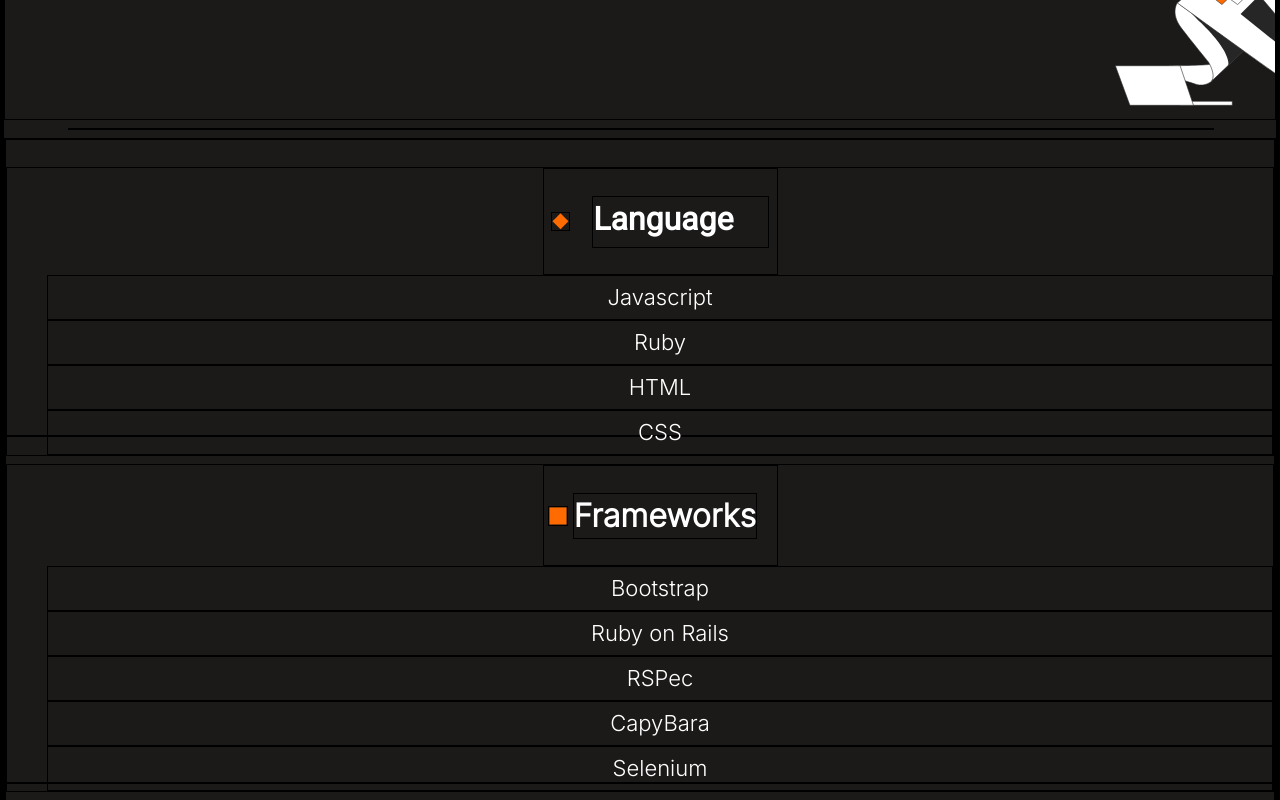
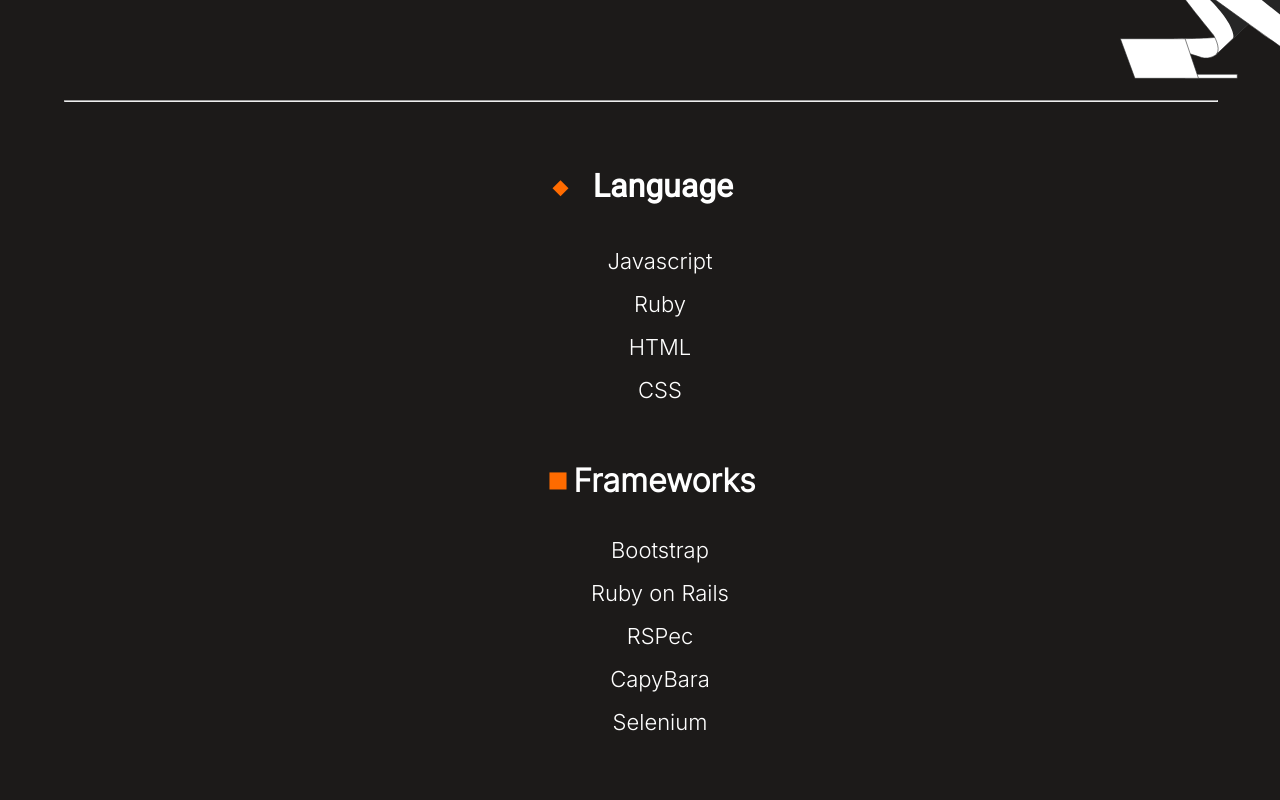
Before and after one commit to Gegardus/Mobile-Version, a plain HTML site: page index.html in a window 1280 px wide. Shown: the part 4100-4900 px from the top of the page. Drawn offline with Linux system fonts and the light colour scheme.

Commit message:
Fix: linter errors

```diff
--- a/styles.css
+++ b/styles.css
@@ -35,10 +35,6 @@
 
 h1 {
   text-align: center;
-}
-
-* {
-  border: 1px solid black;
 }
 
 .title {
@@ -450,14 +446,9 @@
 
 .ul:active {
   background-color: #b22222;
-}.rubric {
-  display: inline-flex;
-  flex-direction: row;
-  justify-content: space-evenly;
-  align-self: center;
-  width: 233px;
-  height: auto;
 }
+
+.link:active {
   background-color: #f00;
 }
 
```
